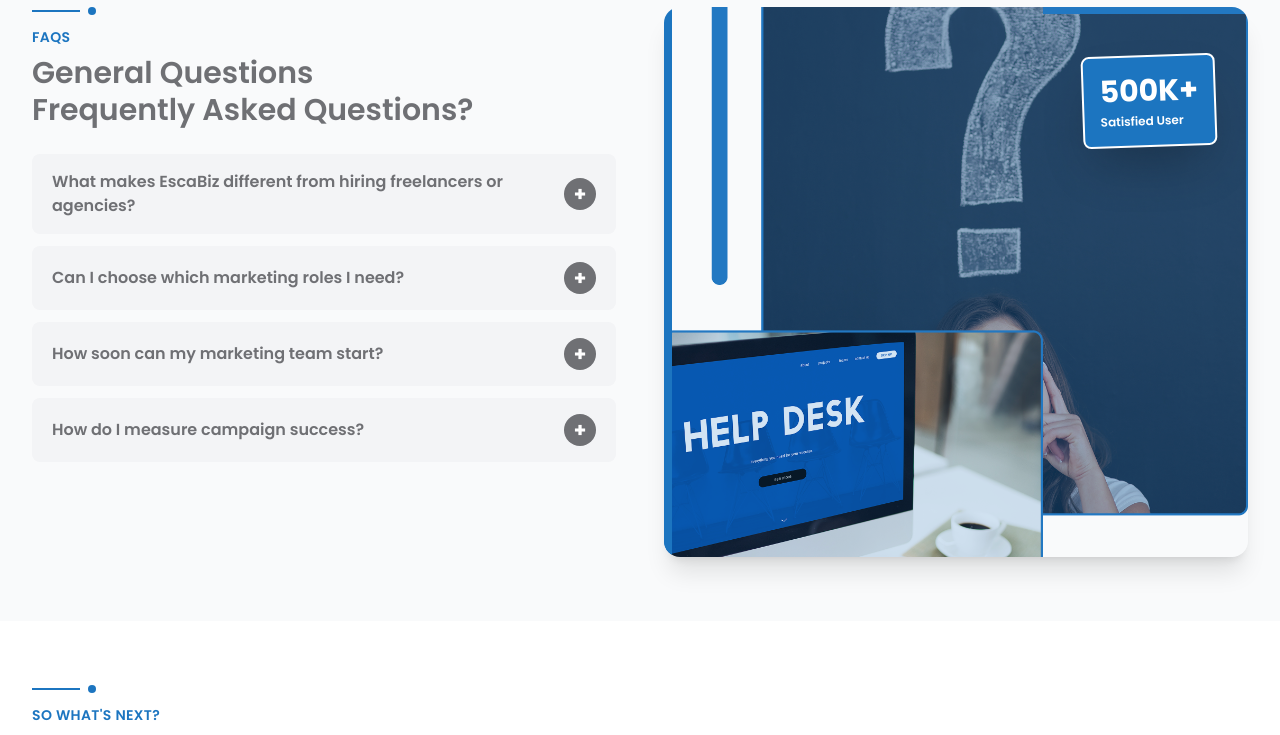
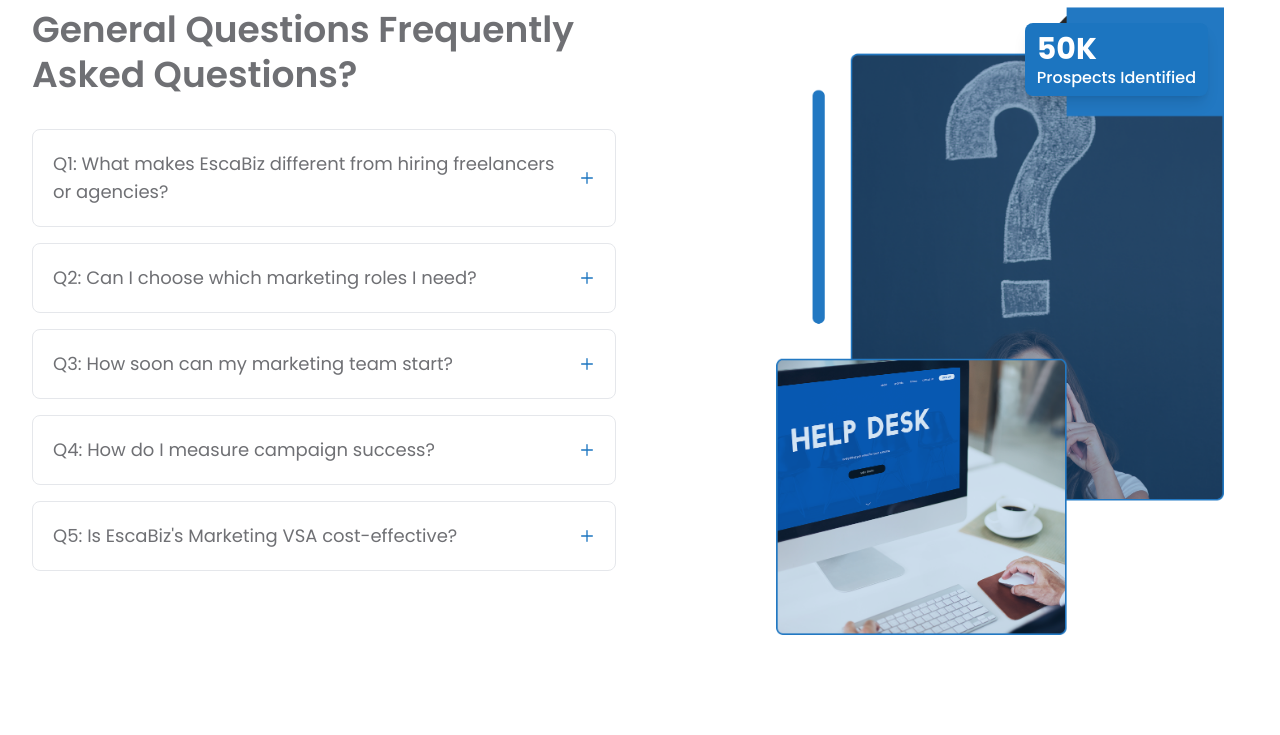
Before and after one commit to Sharmeen-Rauf/escabiz, a Next.js app: page /virtual-staff-augmentation/marketing-vsa in a window 1280 px wide. Shown: the part 5980-6715 px from the top of the page. Built offline with nearby package versions, Linux system fonts and the light colour scheme.

Commit message:
Refactor Lead Generation System: streamline FAQ section by updating headings and improving layout consistency, while enhancing user engagement with a new call-to-action section promoting a free AI marketing strategy session.

```diff
--- a/src/app/virtual-staff-augmentation/marketing-vsa/page.tsx
+++ b/src/app/virtual-staff-augmentation/marketing-vsa/page.tsx
@@ -6,7 +6,7 @@ import Link from "next/link";
 import { useMemo, useRef, useState, useEffect } from "react";
 
 export default function MarketingVSAPage() {
-  const [openFaq, setOpenFaq] = useState<number | null>(null);
+  const [activeFaq, setActiveFaq] = useState<number | null>(null);
   const isMounted = useRef(false);
   useEffect(() => {
     isMounted.current = true;
@@ -500,78 +500,211 @@ export default function MarketingVSAPage() {
           </div>
         </section>
 
-        {/* FAQ */}
-        <section className="bg-gray-50 py-10 md:py-14 lg:py-16" id="faq">
+        {/* FAQ Section */}
+        <section className="w-full bg-white py-10 md:py-14 lg:py-16">
           <div className="w-full max-w-7xl mx-auto px-4 sm:px-6 lg:px-8">
             <div className="grid grid-cols-1 lg:grid-cols-2 gap-8 lg:gap-12 items-start">
-              {/* Left Column - FAQ Content */}
+              {/* Left Column: FAQ Content */}
               <div className="flex flex-col">
-                {/* Header with accent line */}
-                <div className="mb-6">
-                  <div className="flex items-center gap-2 mb-3">
-                    <div className="w-12 h-0.5 bg-[#1c75c0]"></div>
-                    <div className="w-2 h-2 rounded-full bg-[#1c75c0]"></div>
+                {/* Main Heading */}
+                <h3 className="text-2xl sm:text-3xl md:text-4xl font-semibold text-[#6f7074] leading-tight mb-8">
+                  General Questions Frequently Asked Questions?
+                </h3>
+
+                {/* FAQ Accordion Items */}
+                <div className="space-y-4">
+                  {/* FAQ Item 1 */}
+                  <div className={`bg-white rounded-lg overflow-hidden transition-all duration-300 ${
+                    activeFaq === 0 ? 'border-2 border-[#1c75c0]' : 'border border-gray-200'
+                  }`}>
+                    <button
+                      onClick={() => setActiveFaq(activeFaq === 0 ? null : 0)}
+                      className="w-full flex items-center justify-between p-4 md:p-5 text-left"
+                    >
+                      <span className="text-base md:text-lg font-normal text-[#6f7074] pr-4">
+                        Q1: What makes EscaBiz different from hiring freelancers or agencies?
+                      </span>
+                      <svg
+                        className={`w-4 h-4 text-[#1c75c0] flex-shrink-0 transition-transform duration-300 ${
+                          activeFaq === 0 ? 'rotate-180' : ''
+                        }`}
+                        fill="none"
+                        stroke="currentColor"
+                        viewBox="0 0 24 24"
+                      >
+                        <path strokeLinecap="round" strokeLinejoin="round" strokeWidth={2} d={activeFaq === 0 ? "M20 12H4" : "M12 4v16m8-8H4"} />
+                      </svg>
+                    </button>
+                    <div
+                      className={`overflow-hidden transition-all duration-400 ${
+                        activeFaq === 0 ? 'max-h-96 opacity-100' : 'max-h-0 opacity-0'
+                      }`}
+                    >
+                      <div className="px-4 md:px-5 pb-4 md:pb-5">
+                        <p className="text-sm md:text-base text-[#6f7074] leading-relaxed">
+                          Freelancers work independently; agencies work generally. EscaBiz gives you a dedicated virtual marketing team that works exclusively for your brand, under your direction.
+                        </p>
                       </div>
-                  <p className="text-xs sm:text-xs md:text-sm font-semibold text-[#1c75c0] uppercase tracking-wide mb-2">
-                    FAQs
-                  </p>
-                  <h5 className="text-lg sm:text-xl md:text-2xl lg:text-3xl font-semibold text-[#6f7074] leading-tight">
-                    General Questions<br />Frequently Asked Questions?
-                  </h5>
-                </div>
-
-                {/* FAQ Items */}
-                <div className="space-y-3">
-                {[
-                  { q: "What makes EscaBiz different from hiring freelancers or agencies?", a: "We give you a dedicated virtual marketing team that works exclusively for your brand, aligned to your goals and KPIs." },
-                  { q: "Can I choose which marketing roles I need?", a: "Yes. Pick a single specialist or a custom team (Marketing VSA) based on goals and budget." },
-                  { q: "How soon can my marketing team start?", a: "Most teams launch within 5–7 business days after strategy alignment." },
-                  { q: "How do I measure campaign success?", a: "Transparent reports showing traffic, qualified conversions, engagement, and ROI." },
-                ].map((item, i) => (
-                    <div key={i} className="bg-gray-100 rounded-lg overflow-hidden">
-                    <button
-                        className={`w-full text-left px-5 py-4 font-semibold flex items-center justify-between transition-all ${openFaq === i ? "bg-gray-200" : "bg-gray-100 hover:bg-gray-200"}`}
-                      onClick={() => setOpenFaq(openFaq === i ? null : i)}
-                    >
-                        <span className="text-sm sm:text-base text-[#6f7074]">{item.q}</span>
-                        <div className={`w-8 h-8 rounded-full flex items-center justify-center transition-all flex-shrink-0 ${openFaq === i ? "bg-[#1c75c0] text-white" : "bg-[#6f7074] text-white"}`}>
-                          <span className="text-xl font-bold">{openFaq === i ? "−" : "+"}</span>
-                        </div>
-                    </button>
-                    <div className="px-5 overflow-hidden transition-all" style={{ maxHeight: openFaq === i ? "500px" : 0 }}>
-                        <p className="py-4 text-xs sm:text-xs md:text-sm text-[#a9a9a9] leading-normal font-normal">{item.a}</p>
-                      </div>
-                    </div>
-                  ))}
                     </div>
                   </div>
 
-              {/* Right Column - Image with Counter */}
-              <div className="relative h-[500px] md:h-[550px]">
-                {/* Main Image */}
-                <div className="relative w-full h-full rounded-2xl overflow-hidden shadow-xl">
-                  {/* Thin vertical blue line on left - extending slightly above and below */}
-                  <div className="absolute left-0 -top-2 -bottom-2 w-2 bg-[#1c75c0] z-10 rounded-full"></div>
+                  {/* FAQ Item 2 */}
+                  <div className={`bg-white rounded-lg overflow-hidden transition-all duration-300 ${
+                    activeFaq === 1 ? 'border-2 border-[#1c75c0]' : 'border border-gray-200'
+                  }`}>
+                    <button
+                      onClick={() => setActiveFaq(activeFaq === 1 ? null : 1)}
+                      className="w-full flex items-center justify-between p-4 md:p-5 text-left"
+                    >
+                      <span className="text-base md:text-lg font-normal text-[#6f7074] pr-4">
+                        Q2: Can I choose which marketing roles I need?
+                      </span>
+                      <svg
+                        className={`w-4 h-4 text-[#1c75c0] flex-shrink-0 transition-transform duration-300 ${
+                          activeFaq === 1 ? 'rotate-180' : ''
+                        }`}
+                        fill="none"
+                        stroke="currentColor"
+                        viewBox="0 0 24 24"
+                      >
+                        <path strokeLinecap="round" strokeLinejoin="round" strokeWidth={2} d={activeFaq === 1 ? "M20 12H4" : "M12 4v16m8-8H4"} />
+                      </svg>
+                    </button>
+                    <div
+                      className={`overflow-hidden transition-all duration-400 ${
+                        activeFaq === 1 ? 'max-h-96 opacity-100' : 'max-h-0 opacity-0'
+                      }`}
+                    >
+                      <div className="px-4 md:px-5 pb-4 md:pb-5">
+                        <p className="text-sm md:text-base text-[#6f7074] leading-relaxed">
+                          Absolutely! Choose one expert or an entire marketing team based on your business goals and budget.
+                        </p>
+                      </div>
+                    </div>
+                  </div>
 
-                  {/* Image */}
-                  <div className="relative w-full h-full">
+                  {/* FAQ Item 3 */}
+                  <div className={`bg-white rounded-lg overflow-hidden transition-all duration-300 ${
+                    activeFaq === 2 ? 'border-2 border-[#1c75c0]' : 'border border-gray-200'
+                  }`}>
+                    <button
+                      onClick={() => setActiveFaq(activeFaq === 2 ? null : 2)}
+                      className="w-full flex items-center justify-between p-4 md:p-5 text-left"
+                    >
+                      <span className="text-base md:text-lg font-normal text-[#6f7074] pr-4">
+                        Q3: How soon can my marketing team start?
+                      </span>
+                      <svg
+                        className={`w-4 h-4 text-[#1c75c0] flex-shrink-0 transition-transform duration-300 ${
+                          activeFaq === 2 ? 'rotate-180' : ''
+                        }`}
+                        fill="none"
+                        stroke="currentColor"
+                        viewBox="0 0 24 24"
+                      >
+                        <path strokeLinecap="round" strokeLinejoin="round" strokeWidth={2} d={activeFaq === 2 ? "M20 12H4" : "M12 4v16m8-8H4"} />
+                      </svg>
+                    </button>
+                    <div
+                      className={`overflow-hidden transition-all duration-400 ${
+                        activeFaq === 2 ? 'max-h-96 opacity-100' : 'max-h-0 opacity-0'
+                      }`}
+                    >
+                      <div className="px-4 md:px-5 pb-4 md:pb-5">
+                        <p className="text-sm md:text-base text-[#6f7074] leading-relaxed">
+                          In most cases, your team is ready to launch within 5–7 business days after consultation.
+                        </p>
+                      </div>
+                    </div>
+                  </div>
+
+                  {/* FAQ Item 4 */}
+                  <div className={`bg-white rounded-lg overflow-hidden transition-all duration-300 ${
+                    activeFaq === 3 ? 'border-2 border-[#1c75c0]' : 'border border-gray-200'
+                  }`}>
+                    <button
+                      onClick={() => setActiveFaq(activeFaq === 3 ? null : 3)}
+                      className="w-full flex items-center justify-between p-4 md:p-5 text-left"
+                    >
+                      <span className="text-base md:text-lg font-normal text-[#6f7074] pr-4">
+                        Q4: How do I measure campaign success?
+                      </span>
+                      <svg
+                        className={`w-4 h-4 text-[#1c75c0] flex-shrink-0 transition-transform duration-300 ${
+                          activeFaq === 3 ? 'rotate-180' : ''
+                        }`}
+                        fill="none"
+                        stroke="currentColor"
+                        viewBox="0 0 24 24"
+                      >
+                        <path strokeLinecap="round" strokeLinejoin="round" strokeWidth={2} d={activeFaq === 3 ? "M20 12H4" : "M12 4v16m8-8H4"} />
+                      </svg>
+                    </button>
+                    <div
+                      className={`overflow-hidden transition-all duration-400 ${
+                        activeFaq === 3 ? 'max-h-96 opacity-100' : 'max-h-0 opacity-0'
+                      }`}
+                    >
+                      <div className="px-4 md:px-5 pb-4 md:pb-5">
+                        <p className="text-sm md:text-base text-[#6f7074] leading-relaxed">
+                          We provide transparent performance reports—covering traffic, conversions, engagement, and ROI—so you always know what's working.
+                        </p>
+                      </div>
+                    </div>
+                  </div>
+
+                  {/* FAQ Item 5 */}
+                  <div className={`bg-white rounded-lg overflow-hidden transition-all duration-300 ${
+                    activeFaq === 4 ? 'border-2 border-[#1c75c0]' : 'border border-gray-200'
+                  }`}>
+                    <button
+                      onClick={() => setActiveFaq(activeFaq === 4 ? null : 4)}
+                      className="w-full flex items-center justify-between p-4 md:p-5 text-left"
+                    >
+                      <span className="text-base md:text-lg font-normal text-[#6f7074] pr-4">
+                        Q5: Is EscaBiz's Marketing VSA cost-effective?
+                      </span>
+                      <svg
+                        className={`w-4 h-4 text-[#1c75c0] flex-shrink-0 transition-transform duration-300 ${
+                          activeFaq === 4 ? 'rotate-180' : ''
+                        }`}
+                        fill="none"
+                        stroke="currentColor"
+                        viewBox="0 0 24 24"
+                      >
+                        <path strokeLinecap="round" strokeLinejoin="round" strokeWidth={2} d={activeFaq === 4 ? "M20 12H4" : "M12 4v16m8-8H4"} />
+                      </svg>
+                    </button>
+                    <div
+                      className={`overflow-hidden transition-all duration-400 ${
+                        activeFaq === 4 ? 'max-h-96 opacity-100' : 'max-h-0 opacity-0'
+                      }`}
+                    >
+                      <div className="px-4 md:px-5 pb-4 md:pb-5">
+                        <p className="text-sm md:text-base text-[#6f7074] leading-relaxed">
+                          Yes! You pay only for the expertise you need—no salaries, no benefits, no overhead.
+                        </p>
+                      </div>
+                    </div>
+                  </div>
+                </div>
+              </div>
+
+              {/* Right Column: Image */}
+              <div className="relative flex items-center justify-center lg:justify-end">
+                <div className="relative w-full max-w-sm lg:max-w-md mr-4 lg:mr-6">
                   <Image
                     src="/Group%201244832130.png"
-                      alt="Marketing VSA"
-                      fill
-                      className="object-cover"
+                    alt="FAQ Visual"
+                    width={450}
+                    height={450}
+                    className="w-full h-auto object-contain"
                     priority
                   />
-                  </div>
-
-                  {/* Counter Box - Top Right, Overlapping */}
-                  <div className="absolute top-8 md:top-12 right-4 md:right-8 bg-[#1c75c0] rounded-lg p-3 md:p-4 shadow-2xl transform rotate-[-2deg] z-20 border-2 border-white">
-                    <div className="text-2xl md:text-3xl font-bold text-white mb-1">
-                      500K+
-                    </div>
-                    <div className="text-xs font-semibold text-white">
-                      Satisfied User
-                    </div>
+                  {/* Counter Badge */}
+                  <div className="absolute top-4 right-4 bg-[#1c75c0] rounded-lg px-3 py-2 shadow-lg">
+                    <p className="text-white text-2xl md:text-3xl font-bold leading-tight">50K</p>
+                    <p className="text-white text-sm md:text-base font-medium leading-tight">Prospects Identified</p>
                   </div>
                 </div>
               </div>
@@ -579,42 +712,33 @@ export default function MarketingVSAPage() {
           </div>
         </section>
 
-        {/* Ending CTA */}
-        <section className="relative bg-white py-10 md:py-14 lg:py-16 overflow-hidden">
+        {/* CTA Section - Stop guessing. Start growing. */}
+        <section className="w-full bg-white py-10 md:py-14 lg:py-16">
           <div className="w-full max-w-7xl mx-auto px-4 sm:px-6 lg:px-8">
+            <div className="bg-gradient-to-br from-blue-50/30 to-blue-50/10 rounded-2xl shadow-lg shadow-blue-100/50 p-6 md:p-8 lg:p-10">
               <div className="flex flex-col lg:flex-row items-center justify-between gap-6 lg:gap-8">
-              {/* Left Side - Content */}
-              <div className="flex-1 w-full lg:w-auto">
-                {/* Subtitle with accent line */}
-                <div className="flex items-center gap-2 mb-3">
-                  <div className="w-12 h-0.5 bg-[#1c75c0]"></div>
-                  <div className="w-2 h-2 rounded-full bg-[#1c75c0]"></div>
-                </div>
-                <p className="text-xs sm:text-xs md:text-sm font-semibold text-[#1c75c0] uppercase tracking-wide mb-2">
-                  So what&apos;s next?
-                </p>
-
-                {/* Heading */}
-                <h5 className="text-lg sm:text-xl md:text-2xl lg:text-3xl font-semibold text-[#6f7074] leading-tight mb-4">
-                  Ready to build an AI‑driven marketing engine that generates real leads?
-                </h5>
-
-                {/* Paragraph */}
-                <p className="text-xs sm:text-xs md:text-sm text-[#a9a9a9] leading-tight font-normal">
-                  Stop guessing. Start growing. Let EscaBiz&apos;s Marketing VSA help you attract more clients, generate quality leads, and scale faster.
+                {/* Left Side: Content */}
+                <div className="flex-1 text-center lg:text-left">
+                  <h3 className="text-xl sm:text-2xl md:text-3xl lg:text-4xl font-bold text-[#6f7074] leading-tight mb-4">
+                    Stop guessing. <span className="text-[#1c75c0]">Start growing.</span>
+                  </h3>
+                  <p className="text-sm md:text-base text-[#6f7074] leading-relaxed max-w-2xl mx-auto lg:mx-0">
+                    Let EscaBiz's Marketing VSA help you attract more clients, generate quality leads, and scale faster — powered by AI and human expertise.
                   </p>
                 </div>
 
-              {/* Right Side - Button */}
-              <div className="flex-shrink-0 w-full lg:w-auto">
-                <Link href="/lets-talk" className="group inline-flex items-center justify-center px-6 py-3 md:px-8 md:py-4 text-sm font-semibold text-white border-2 border-[#1c75c0] rounded-lg bg-[#1c75c0] hover:bg-[#1565a0] hover:scale-105 hover:shadow-2xl transition-all duration-300 focus:outline-none focus:ring-2 focus:ring-[#1c75c0] focus:ring-offset-2 relative overflow-hidden shadow-lg whitespace-nowrap">
+                {/* Right Side: Button */}
+                <div className="flex-shrink-0">
+                  <Link href="/lets-talk" className="group inline-flex items-center justify-center px-6 md:px-8 py-3 md:py-4 text-sm md:text-base font-semibold text-white border-2 border-[#1c75c0] rounded-lg bg-[#1c75c0] hover:bg-[#1565a0] hover:scale-105 hover:shadow-2xl transition-all duration-300 focus:outline-none focus:ring-2 focus:ring-[#1c75c0] focus:ring-offset-2 relative overflow-hidden shadow-lg">
                     <span className="relative z-10 flex items-center">
-                    Your free AI marketing strategy session
+                      Request Your Free AI Marketing Strategy Session
                       <svg className="ml-2 w-5 h-5 transition-transform duration-300 group-hover:translate-x-1" fill="none" stroke="currentColor" viewBox="0 0 24 24">
                         <path strokeLinecap="round" strokeLinejoin="round" strokeWidth={2} d="M13 7l5 5m0 0l-5 5m5-5H6" />
                       </svg>
                     </span>
+                    <span className="absolute inset-0 bg-[#1565a0] transform scale-x-0 group-hover:scale-x-100 transition-transform origin-left duration-300"></span>
                   </Link>
+                </div>
               </div>
             </div>
           </div>
```
Also changed, not shown: src/app/b2b-appointment-setup/page.tsx (+5 -3 lines). Lines whose indentation alone changed are shown as unchanged.
